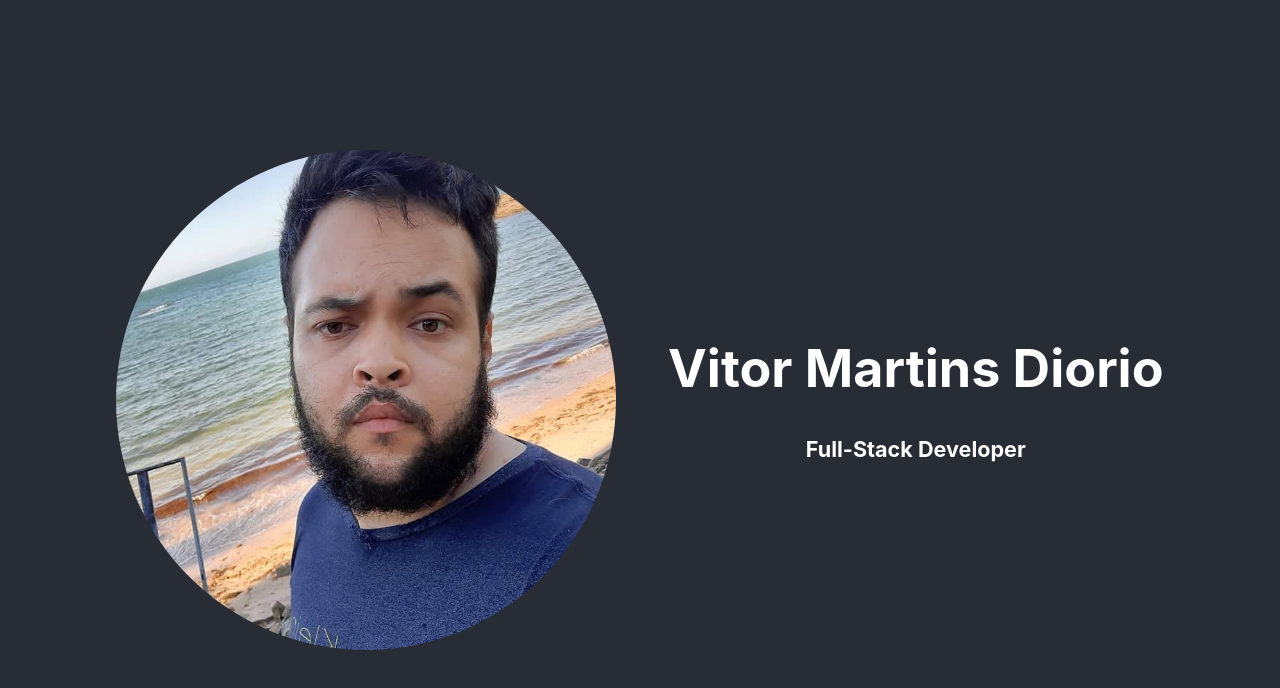
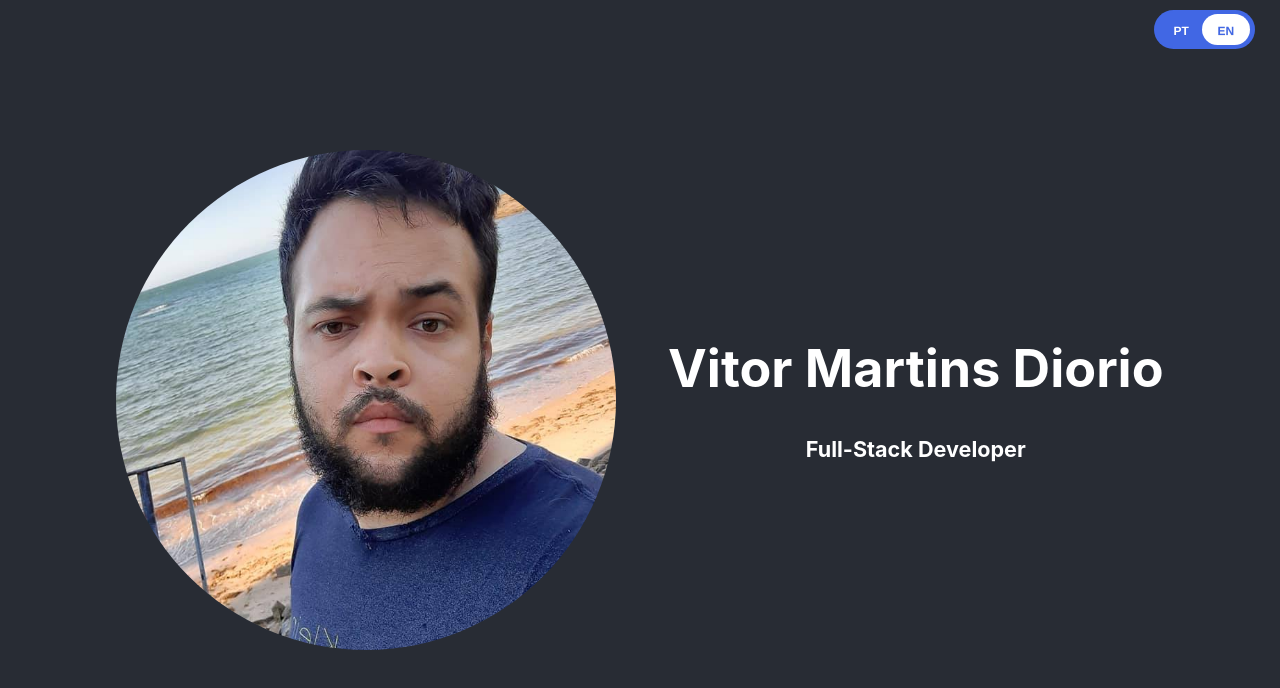
Before and after one commit to vdiorio/vdiorio.github.io, a React (Create React App) app: page / in a window 1280 px wide. Shown: the top 688 px of the page. Built offline with nearby package versions, Linux system fonts and the light colour scheme.

Commit message:
Adicionando botão para selecionar a língua

```diff
--- a/src/App.css
+++ b/src/App.css
@@ -134,6 +134,116 @@ li {
 .animate__animated.animate__fadeIn, .animate__animated.animate__zoomInLeft,.animate__animated.animate__zoomInRight, .animate__animated.animate__zoomInDown, .animate__animated.animate__zoomInUp {
   --animate-duration: 2s;
 }
+.switch {
+  position: absolute;
+  top: 10px;
+  right: 20px;
+  display: inline-block;
+  margin: 0 5px;
+  z-index: 10;
+}
+
+.switch > span {
+  position: absolute;
+  top: 14px;
+  pointer-events: none;
+  font-family: 'Helvetica', Arial, sans-serif;
+  font-weight: bold;
+  font-size: 12px;
+  text-transform: uppercase;
+  text-shadow: 0 1px 0 rgba(0, 0, 0, .06);
+  width: 50%;
+  text-align: center;
+}
+
+input.check-toggle-round-flat:checked ~ .off {
+  color: rgb(65, 103, 228);
+}
+
+input.check-toggle-round-flat:checked ~ .on {
+  color: #fff;
+}
+
+.switch > span.on {
+  left: 0;
+  padding-left: 2px;
+  color: rgb(65, 103, 228);
+}
+
+.switch > span.off {
+  right: 0;
+  padding-right: 4px;
+  color: #fff;
+}
+
+.check-toggle {
+  position: absolute;
+  margin-left: -9999px;
+  visibility: hidden;
+}
+.check-toggle + label {
+  display: block;
+  position: relative;
+  cursor: pointer;
+  outline: none;
+  -webkit-user-select: none;
+  -moz-user-select: none;
+  -ms-user-select: none;
+  user-select: none;
+}
+
+input.check-toggle-round-flat + label {
+  padding: 2px;
+  width: 97px;
+  height: 35px;
+  background-color: rgb(65, 103, 228);
+  -webkit-border-radius: 60px;
+  -moz-border-radius: 60px;
+  -ms-border-radius: 60px;
+  -o-border-radius: 60px;
+  border-radius: 60px;
+}
+input.check-toggle-round-flat + label:before, input.check-toggle-round-flat + label:after {
+  display: block;
+  position: absolute;
+  content: "";
+}
+
+input.check-toggle-round-flat + label:before {
+  top: 2px;
+  left: 2px;
+  bottom: 2px;
+  right: 2px;
+  background-color: rgb(65, 103, 228);
+  -moz-border-radius: 60px;
+  -ms-border-radius: 60px;
+  -o-border-radius: 60px;
+  border-radius: 60px;
+}
+input.check-toggle-round-flat + label:after {
+  top: 4px;
+  left: 4px;
+  bottom: 4px;
+  width: 48px;
+  background-color: #fff;
+  -webkit-border-radius: 52px;
+  -moz-border-radius: 52px;
+  -ms-border-radius: 52px;
+  -o-border-radius: 52px;
+  border-radius: 52px;
+  -webkit-transition: margin 0.2s;
+  -moz-transition: margin 0.2s;
+  -o-transition: margin 0.2s;
+  transition: margin 0.2s;
+}
+
+input.check-toggle-round-flat:checked + label {
+}
+
+input.check-toggle-round-flat:checked + label:after {
+  margin-left: 44px;
+}
+
 /* From cssbuttons.io by @westitan */
 button {
   position: relative;
@@ -207,6 +317,7 @@ button {
 @media only screen and (max-width: 900px) {
   .slide {
     flex-direction: column;
+    position: relative;
   }
 
   .myPicture {
--- a/src/App.js
+++ b/src/App.js
@@ -10,7 +10,7 @@ import RecipesAppCard from './components/RecipesAppCard';
 import EdhCounterCard from './components/EdhCounterCard';
 
 function App() {
-  const language = window.navigator.userLanguage || window.navigator.language;
+  const [language, setLanguage] = useState((window.navigator.userLanguage || window.navigator.language).includes('pt'));
   const timer = useRef();
   const options = {
     rootMargin: '0px',
@@ -63,22 +63,28 @@ function App() {
 
   return (
     <div className='body'>
+      <div class="switch">
+        <input onChange={() => setLanguage((last) => !last)} id="language-toggle" class="check-toggle check-toggle-round-flat" type="checkbox" checked={!language} />
+        <label for="language-toggle"></label>
+        <span class="on">PT</span>
+        <span class="off">EN</span>
+      </div>
       <div className="slide">
         <img className={'myPicture ' + animPrefix + ('backInUp')} src={myPicture} alt="Vitor Diorio" />
         <div className={'name-card ' + animPrefix + ('backInUp')}>
           <h1>Vitor Martins Diorio</h1>
-          <h5>{language.includes('pt') ? 'Desenvolvedor Full-Stack' : 'Full-Stack Developer'}</h5>
+          <h5>{language ? 'Desenvolvedor Full-Stack' : 'Full-Stack Developer'}</h5>
         </div>
       </div>
       <div className="slide half">
-        <h1 className="background-title" id="about" style={styles}>{language.includes('pt') ? 'SOBRE MIM' : 'ABOUT ME'}</h1>
+        <h1 className="background-title" id="about" style={styles}>{language ? 'SOBRE MIM' : 'ABOUT ME'}</h1>
         <p className='text-wbackground'>{
-          language.includes('pt') ? 'Desenvolvedor Full-Stack de Cajamar-SP estudando na TRYBE, Eu faço aplicações web! Principalmente em REACT.' : 'Full-Stack developer from São Paulo/Brasil currently studing in TRYBE. I make web applications! Mainly in React'
+          language ? 'Desenvolvedor Full-Stack de Cajamar-SP estudando na TRYBE, Eu faço aplicações web! Principalmente em REACT.' : 'Full-Stack developer from São Paulo/Brasil currently studing in TRYBE. I make web applications! Mainly in React'
         }</p>
       </div>
         <div className={'slide project-cards ' + projectAnimation} style={{ opacity: 0 }}>
         <div className='projects-header'>
-          <h1>{language.includes('pt') ? 'Projetos:' : 'Projects:'}</h1>
+          <h1>{language ? 'Projetos:' : 'Projects:'}</h1>
           <button onClick={() => {
               setProjectVisible(!projectVisible);
               clearInterval(timer.current);
@@ -88,8 +94,8 @@ function App() {
           </button>
         </div >
         <div className='project-caroussel'  id="projects">
-          <RecipesAppCard visible={projectVisible} />
-          <EdhCounterCard visible={!projectVisible} />
+          <RecipesAppCard visible={projectVisible} language={language} />
+          <EdhCounterCard visible={!projectVisible} language={language} />
         </div>
       </div>
       <div className="slide half skills">
@@ -104,7 +110,7 @@ function App() {
             top: 0
           }}
         >
-          {language.includes('pt') ? 'HABILIDADES' : 'SKILLS'}
+          {language ? 'HABILIDADES' : 'SKILLS'}
         </h1>
           <div style={{ display: 'flex', flexDirection: 'row', justifyContent: 'space-between', width: '100%' }}>
             <ul>
@@ -134,7 +140,7 @@ function App() {
             top: 0
           }}
         >
-          {language.includes('pt') ? 'CONTATO' : 'CONTACT'}
+          {language ? 'CONTATO' : 'CONTACT'}
         </h1>
         <div className={'text-wbackground ' + contactAnimation} style={{opacity: 0}} id='contact'>
           <a href="https://github.com/vdiorio" ><img className='icon' src={Giticon} alt="Github" /></a>
--- a/src/components/EdhCounterCard.jsx
+++ b/src/components/EdhCounterCard.jsx
@@ -3,9 +3,8 @@ import EdhCounter1 from "../Imagens/EdhCounter1.png"
 import EdhCounter2 from "../Imagens/EdhCounter2.png"
 import EdhCounter3 from "../Imagens/EdhCounter3.png"
 
-export default function EdhCounterCard({visible}) {
+export default function EdhCounterCard({visible, language}) {
   const animPrefix = 'animate__animated animate__'
-  const language = window.navigator.userLanguage || window.navigator.language;
   return (
     <div
       className={'projects ' + animPrefix + (visible ? 'fadeIn' : 'fadeOut')}
@@ -13,10 +12,10 @@ export default function EdhCounterCard({visible}) {
     >
     <div className='project-description'>
       <h3>EdhCounter</h3>
-      <p>{ language.includes('pt') ? 'Um aplicativo contador de vida para o jogo Magic the Gathering focado no formato COMMANDER.' : 'A app for the game Magic The Gathering crafted for the COMMANDER format' }</p>
+      <p>{ language ? 'Um aplicativo contador de vida para o jogo Magic the Gathering focado no formato COMMANDER.' : 'A app for the game Magic The Gathering crafted for the COMMANDER format.' }</p>
       <a href='https://expo.dev/@vdiorio/EdhCounter'>
         <button>
-          <span>{language.includes('pt') ? 'TESTE' : 'TEST'}</span>
+          <span>{language ? 'TESTE' : 'TEST'}</span>
           <div className="liquid" />
         </button>
       </a><br />
--- a/src/components/RecipesAppCard.jsx
+++ b/src/components/RecipesAppCard.jsx
@@ -3,9 +3,8 @@ import recipesApp1 from "../Imagens/RecipesApp1.png"
 import recipesApp2 from "../Imagens/RecipesApp2.png"
 import recipesApp3 from "../Imagens/RecipesApp3.png"
 
-export default function RecipesAppCard({visible}) {
+export default function RecipesAppCard({visible, language}) {
   const animPrefix = 'animate__animated animate__'
-  const language = window.navigator.userLanguage || window.navigator.language;
   return (
     <div
       className={'projects ' + animPrefix + (visible ? 'fadeIn' : 'fadeOut')}
@@ -13,10 +12,10 @@ export default function RecipesAppCard({visible}) {
     >
     <div className='project-description'>
       <h3>Recipes App</h3>
-      <p>{ language.includes('pt') ? 'Um aplicativo de receitas para conhecer, favoritar e preparar receitas.' : 'A app for find, fav and make recipes.' }</p>
+      <p>{ language ? 'Um aplicativo de receitas para conhecer, favoritar e preparar receitas.' : 'A app for find, favorite and make recipes.' }</p>
       <a href='http://recipes-app-mu.vercel.app'>
         <button>
-          <span>{language.includes('pt') ? 'TESTE' : 'TEST'}</span>
+          <span>{language ? 'TESTE' : 'TEST'}</span>
           <div className="liquid" />
         </button>
       </a><br />
```
